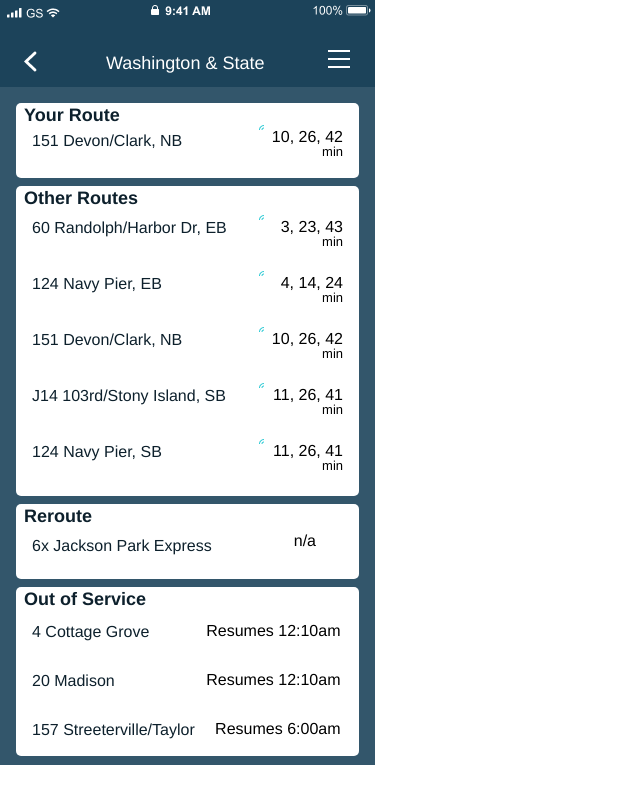
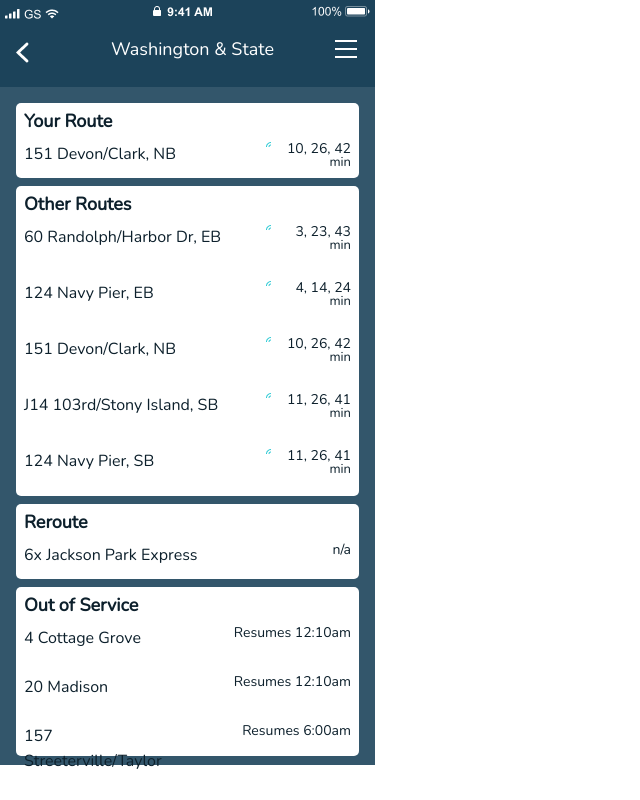
Before and after one commit to jadeofalltrades/fe-challenge, a plain HTML site: page index.html in a window 1280 px wide. Shown: the whole page, without its empty margins (0-640 px from the left). Drawn offline with nearby package versions, Linux system fonts and the light colour scheme.

Commit message:
revision updates for submission

```diff
--- a/css/style.css
+++ b/css/style.css
@@ -5,33 +5,27 @@
 /*UI Bars*/
 .status-bar {
   float:left;
+  display:inline-block;
   width:375px;
   height:20px;
-  position:absolute;
   left: 0px;
   top: 0px;
   background-color:#1C435A;
 }
-
-.sig, .gs, .wifi, .clock, .battery {
-  position: absolute;
-  bottom: 2.5px
-}
-
 .sig{
-  left: 1.87%;
+  padding:3.5px 0px 2.5px 5px;
 }
 .gs {
-  left: 26px;
+  padding:3.5px 0px 2.5px 0px;
 }
 .wifi {
-  left: 45.5px;
+  padding:3.5px 0px 2.5px 0px;
 }
 .clock{
-  left: 40.27%;
+  padding:3.5px 40px 2.5px 90px;
 }
 .battery{
-  right:4.5px;
+  padding: 3.5px 5px 2.5px 50px;
 }
 
 /* App Navigation */
@@ -39,29 +33,34 @@
 .top-nav{
   background-color:#1C435A;
   height:87px;
-  width: 100%;
 }
+.screen, .hamburger-menu, .back-arrow{
+  box-sizing: border-box;
+  float: left;
+}
+.hamburger-menu{
+  top:50px;
+  padding:20px 16px 0 35px;
+  width: 20%;
 
-.hamburger-menu{
-  position: absolute;
-  left:328px;
-  top:50px;
 }
+.back-arrow{
+  padding: 19px 0px 0 16px;
+  top:21px;
+  width: 20%;
 
-.back-arrow{
-  position: absolute;
-  left: 24px;
-  top: 48px;
 }
-
+.screen{
+  padding: 20px 0 0 10px;
+  width: 60%;
+  top:25px;
+}
 /*Route Info*/
 
 body{
-  box-sizing: border-box;
   font-size: 16px;
-  font-family: 'Nunito', Helvetica, sans-serif;
-  float:left;
-  width:375px;
+  font-family: "Nunito", Helvetica, sans-serif;
+  margin: auto;
 }
 
 section{
@@ -71,31 +70,29 @@ section{
   }
 
 h1 {
-    position: absolute;
+    float: left;
     text-align: center;
     font-size: 1.125em;
     color:#ffffff;
-    left:106px;
-    top:54px;
   }
 
+h2, h3, h4, h5{
+  color: #0D202C;
+}
+
 h2 {
-    position:absolute;
+    padding: 6px 0 0 8px;
     text-align: left;
     font-weight: 800;
     font-size: 1.125em;
     line-height: 25px;
     left:8px;
-    color: #0D202C;
+
   }
 
 h3 {
-    position: relative;
     font-size: 1em;
     line-height: 25px;
-    left:0;
-    top: 10px;
-    color: #0D202C;}
   }
 h4{
     font-size:87.5%;
@@ -106,162 +103,87 @@ h5{
     font-size:81.25%;
   }
 
-nav{
-    background-color: #1C435A;
-  }
-
+/* Nested styles */
+.content, .time, .out-of-content, .out-of-time, .other-content, .other-time, .re-content,.re-time{
+  float: left;
+  display:inline-block;
+  box-sizing: border-box;
+}
+.time, .other-time{
+  width: 27%;
+}
+.content, .other-content{
+  width: 73%;
+}
+.time, .other-time, .re-time, .out-of-time{
+  padding: 8px 8px 0 0;
+  text-align: right;
+}
+.content, .other-content, .re-content, .out-of-content {
+  padding: 8px 0 0 8px;
+}
+.other-routes, .reroutes, .out-of-service{
+  display: inline-block;
+  margin: 4px 16px 4px 16px;
+  width:343px;
+  float: left;
+  border-radius: 5px;
+}
 /* Your Route Styling */
 
   .your-route{
-    position:absolute;
-    margin: 0 0 8px 0;
-    top:103px;
+    display:inline-block;
+    margin: 16px 16px 4px 16px;
     width: 343px;
-    left:16px;
     height: 75px;
     border-radius: 5px;
     background-color:#FFFFFF;
   }
-
-  .content, .time{
-    float: left;
-    display:inline-block;
-    box-sizing: border-box;
-}
-
   .content{
-    box-sizing: border-box;
-    position: relative;
-    padding-top: 7%;
-    padding-bottom:21px;
-    height: 56px;
-    width:75%;
-    left:32px;
-    top:5px;
-}
-
-  .time{
-    position: relative;
-    text-align: right;
-    padding-left:5%;
-    padding-top:2.5%;
-    margin:0%;
-    right:32px;
-    top:33px;
-    width:25%;
+    height: 25px;
 }
 
 /* Other Routes Styling */
 
   .other-routes {
-    position:absolute;
-    margin: 0 0 8px 0;
     height:310px;
-    width:343px;
-    left: 16px;
-    top:186px;
-    border-radius: 5px;
     background-color:#FFFFFF;
 }
-
-  .other-content, .other-time{
-    float: left;
-    display: block;
-    box-sizing: border-box;
-  }
-
-  .other-time {
-    position: relative;
-    text-align: right;
-    padding-left:5%;
-    padding-top:2.5%;
-    top:67px;
-    right:32px;
-    width:25%;
-  }
-
   .other-content{
-    box-sizing: border-box;
-    position: relative;
-    padding-top: 3%;
     height: 56px;
-    left: 32px;
-    top:51px;
-    width: 75%;
   }
 
 /* Reroutes Styling */
 
  .reroutes {
-    position: absolute;
-    margin: 0 0 8px 0;
     background-color:#FFFFFF;
-    width:343px;
     height:75px;
-    left:16px;
-    top:504px;
-    border-radius: 5px;
   }
-.re-time{
-    position: relative;
-    padding-left:5%;
-    padding-top:2.5%;
-    margin:0%;
+  .re-content{
+    height: 25px;
+    width: 92%;
+    }
+  .re-time{
     top:110px;
-    left:275px;
-    width:25%;
+    width:8%;
   }
-.re-content{
-    position: relative;
-    padding-top: 3%;
-    height: 56px;
-    left: 32px;
-    top:100px;
-    width: 75%;
-  }
-
-
 
 /*Out of Service Styling */
 
   .out-of-service{
-    position: absolute;
-    margin: 0 0 8px 0;
     background-color:#FFFFFF;
-    width:343px;
     height:169px;
-    left:16px;
-    top:587px;
-    border-radius: 5px;
   }
-
-  .out-of-content, .out-of-time{
-    float: left;
-}
   .out-of-content{
-    box-sizing: border-box;
-    position: relative;
-    text-indent: 16px;
     height:49px;
-    left: 16px;
-    top:170px;
     width:52%;
   }
-
   .out-of-time{
-    box-sizing: border-box;
-    position: relative;
-    text-align:right;
-    padding-bottom:18px;
-    padding-right:18px;
-    margin:0%;
-    right:16.5px;
-    top:184px;
     width:48%;
   }
-
   .subtract{
-    position: absolute;
+    display: inline-block;
+    float:left;
     top:5px;
     left:10px;
   }
--- a/index.html
+++ b/index.html
@@ -6,6 +6,7 @@
   <title>BusyBus Routes Screen View </title>
   <link rel="stylesheet" href="css/reset.css">
   <link rel="stylesheet" href="css/style.css">
+  <link rel="stylesheet" href="https://fonts.googleapis.com/css?family=Nunito">
 </head>
 
 <body>
@@ -27,11 +28,9 @@
         <img src="./images/Group-2.png">
       </div>
     </nav>
-
-    <section class="route-data">
-
-      <div class="routes">
-        <div class="your-route">
+    <main class="route-data">
+      <section class="routes">
+        <section class="your-route">
           <h2>Your Route</h2>
         </div>
           <div class="content">
@@ -42,7 +41,9 @@
             <h4>10, 26, 42</h4>
             <h5>min</h5>
           </div>
-        <div class="other-routes">
+        </section>
+        <section class="other-routes">
+        <div>
             <h2>Other Routes</h2>
         </div>
           <div class="other-content">
@@ -85,8 +86,9 @@
           <h4>11, 26, 41</h4>
           <h5>min</h5>
          </div>
-
-        <div class="reroutes">
+       </section>
+        <section class="reroutes">
+          <div>
             <h2>Reroute</h2>
          </div>
           <div class="re-content">
@@ -95,9 +97,9 @@
           <div class="re-time">
             <h4>n/a</h4>
           </div>
-
-
-        <div class="out-of-service">
+        </section>
+        <section class="out-of-service">
+        <div>
             <h2>Out of Service</h2>
         </div>
         <div class="out-of-content">
@@ -118,7 +120,7 @@
         <div class="out-of-time">
             <h4>Resumes 6:00am</h4>
         </div>
-      </div>
        </section>
      </section>
+     </main>
 </body>
```
Lines whose indentation alone changed are shown as unchanged.
